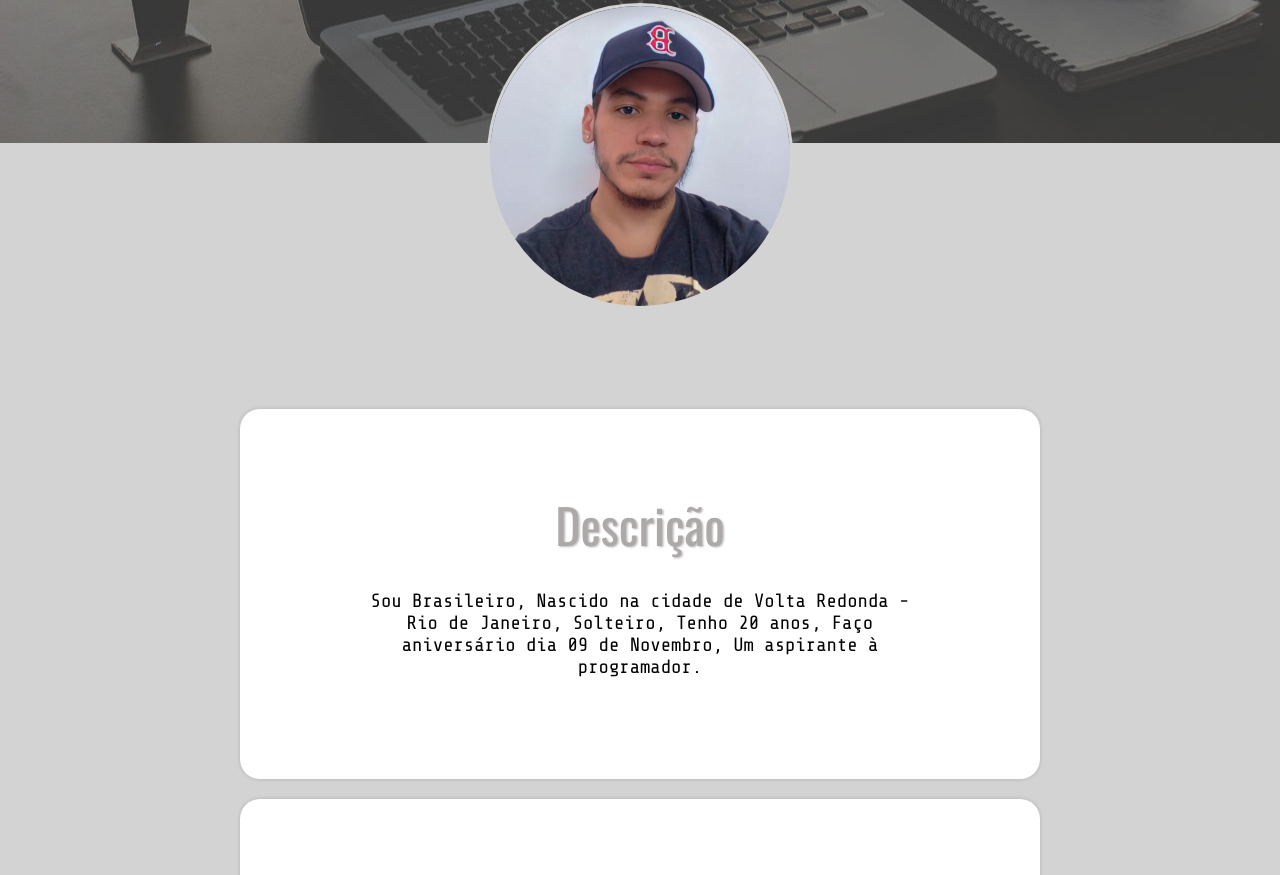
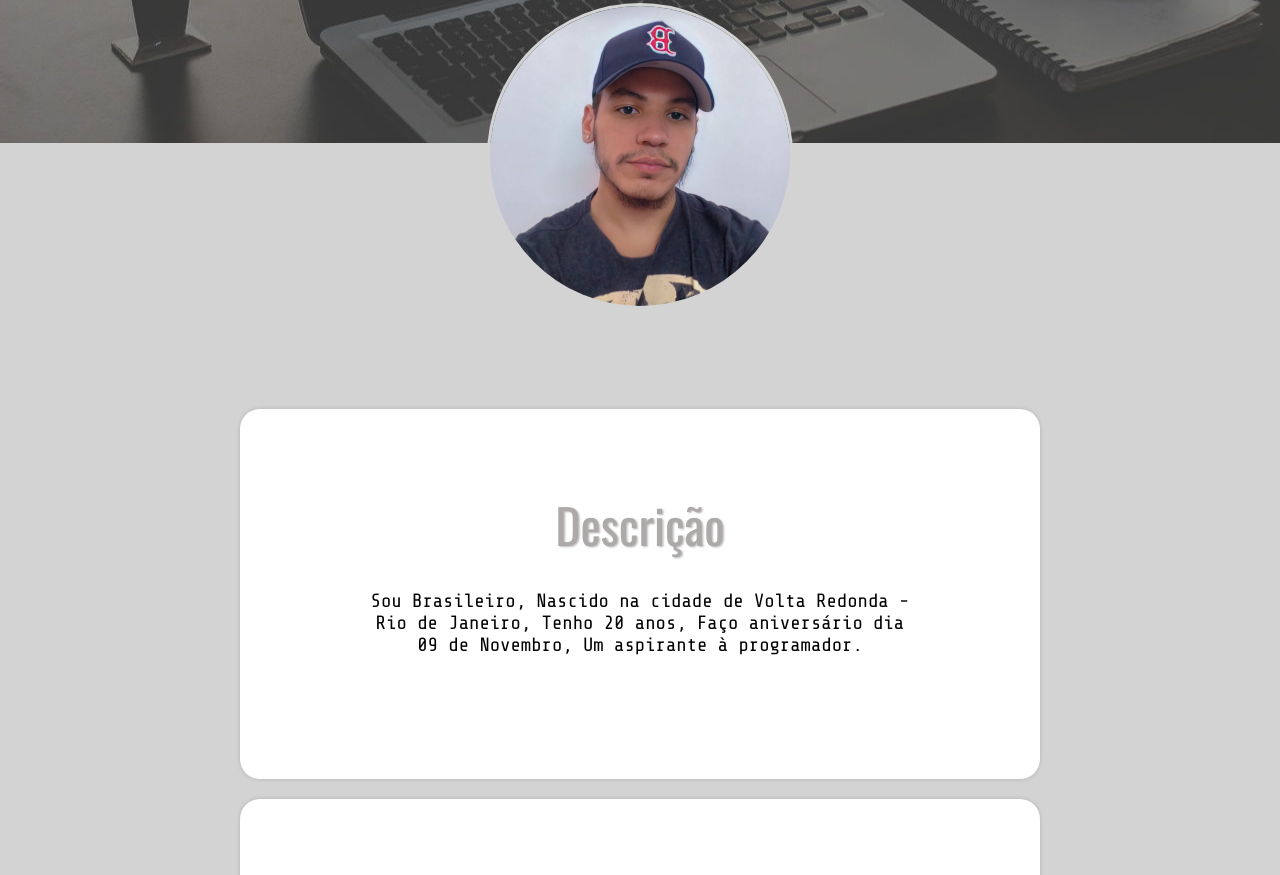
Before and after one commit to dihreyaraujo/Portfolio-Web, a plain HTML site: page index.html in a window 1280 px wide. Shown: the part 307-1182 px from the top of the page. Drawn offline with nearby package versions, Linux system fonts and the light colour scheme.

Commit message:
Update index.html

```diff
--- a/index.html
+++ b/index.html
@@ -26,7 +26,7 @@
     <div id="desc">
         <section>
             <h2>Descrição</h2>
-            <p id="description">Sou Brasileiro, Nascido na cidade de Volta Redonda - Rio de Janeiro, Solteiro, Tenho 20 anos, Faço aniversário dia 09 de Novembro, Um aspirante à programador.</p>
+            <p id="description">Sou Brasileiro, Nascido na cidade de Volta Redonda - Rio de Janeiro, Tenho 20 anos, Faço aniversário dia 09 de Novembro, Um aspirante à programador.</p>
         </section>
     </div>
 
```
